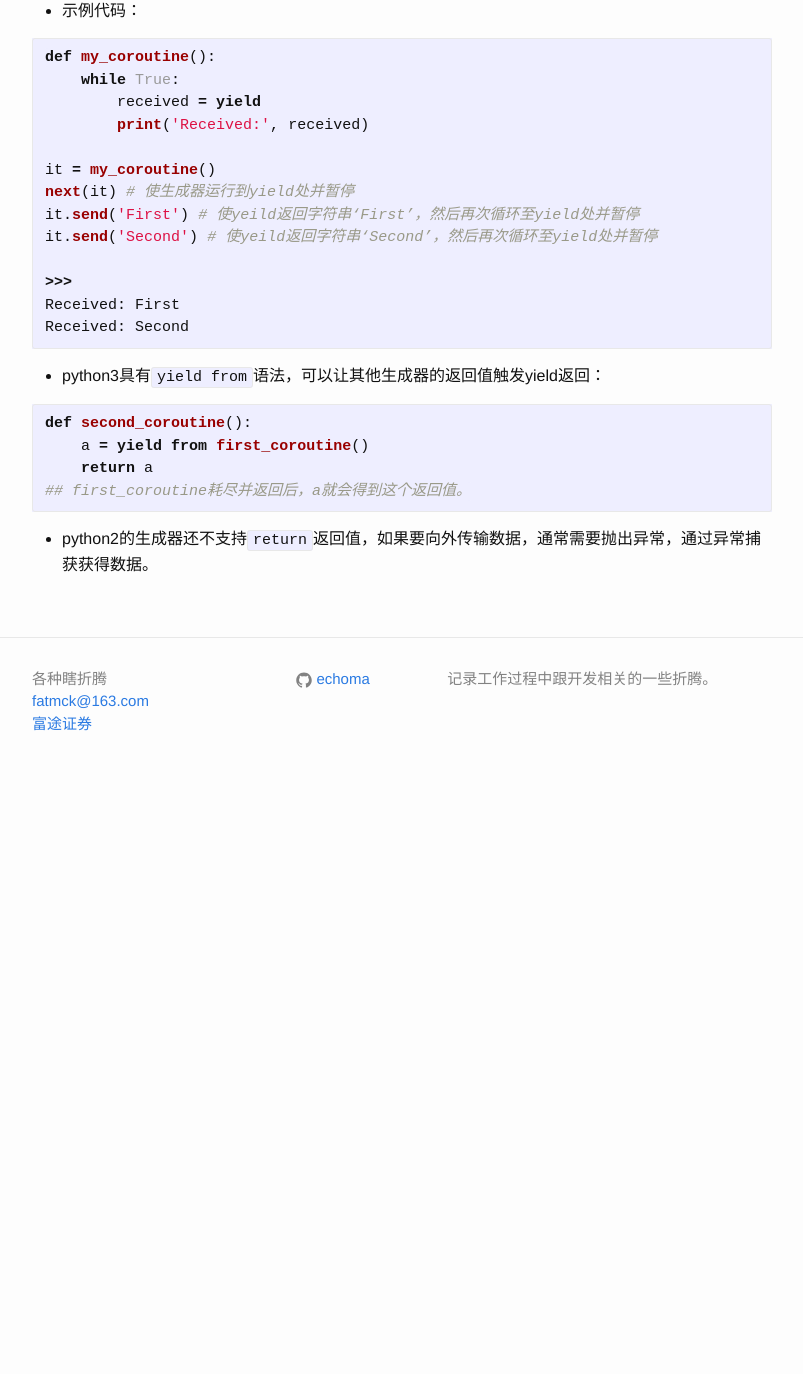
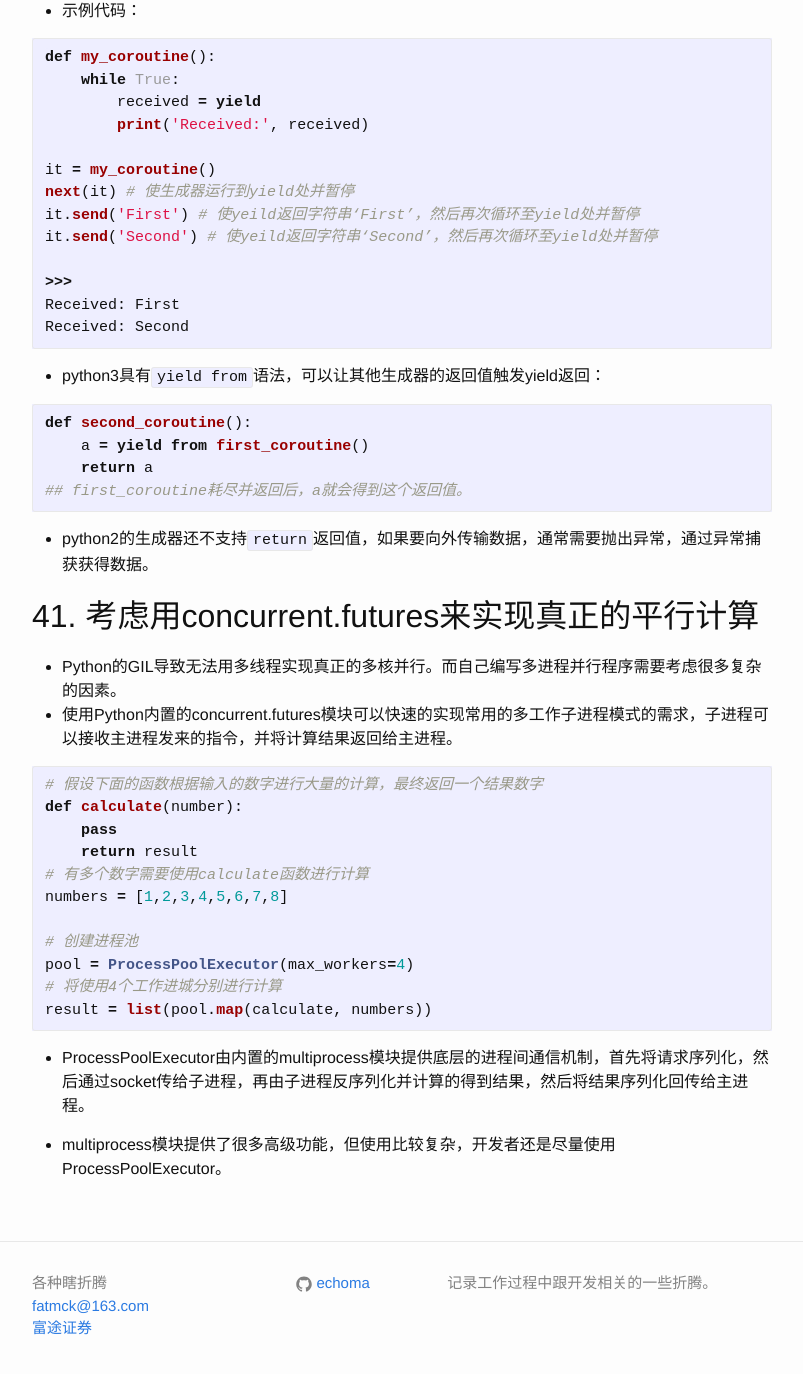
Before and after one commit to echoma/echoma.github.com, a Jekyll site: the page built from _posts/2017-03-05-effective-python-chp05-concurrency.markdown, in a window 1280 px wide and 1400 px high, scrolled down 1209 px. Shown: the top 1374 px of the window, without its empty margins (238-1041 px from the left). Built offline with Jekyll 4.4.1, drawn with Linux system fonts in a browser that asks for light colours; before the commit the page ends 2004 px from its top, so only the background shows below that.

Commit message:
effective python 41

````diff
--- a/_posts/2017-03-05-effective-python-chp05-concurrency.markdown
+++ b/_posts/2017-03-05-effective-python-chp05-concurrency.markdown
@@ -63,3 +63,26 @@ def second_coroutine():
 ```
 
 * python2的生成器还不支持`return`返回值，如果要向外传输数据，通常需要抛出异常，通过异常捕获获得数据。
+
+## 41. 考虑用concurrent.futures来实现真正的平行计算
+
+* Python的GIL导致无法用多线程实现真正的多核并行。而自己编写多进程并行程序需要考虑很多复杂的因素。
+* 使用Python内置的concurrent.futures模块可以快速的实现常用的多工作子进程模式的需求，子进程可以接收主进程发来的指令，并将计算结果返回给主进程。
+
+```python
+# 假设下面的函数根据输入的数字进行大量的计算，最终返回一个结果数字
+def calculate(number):
+    pass
+    return result
+# 有多个数字需要使用calculate函数进行计算
+numbers = [1,2,3,4,5,6,7,8]
+
+# 创建进程池
+pool = ProcessPoolExecutor(max_workers=4)
+# 将使用4个工作进城分别进行计算
+result = list(pool.map(calculate, numbers))
+```
+
+* ProcessPoolExecutor由内置的multiprocess模块提供底层的进程间通信机制，首先将请求序列化，然后通过socket传给子进程，再由子进程反序列化并计算的得到结果，然后将结果序列化回传给主进程。
+
+* multiprocess模块提供了很多高级功能，但使用比较复杂，开发者还是尽量使用ProcessPoolExecutor。
````
